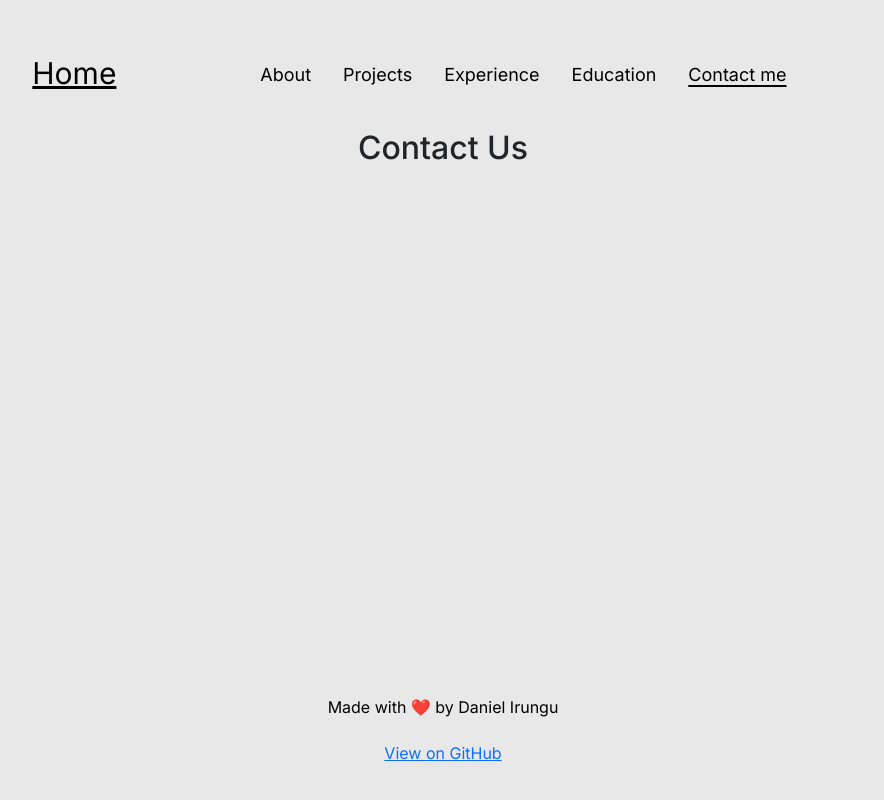
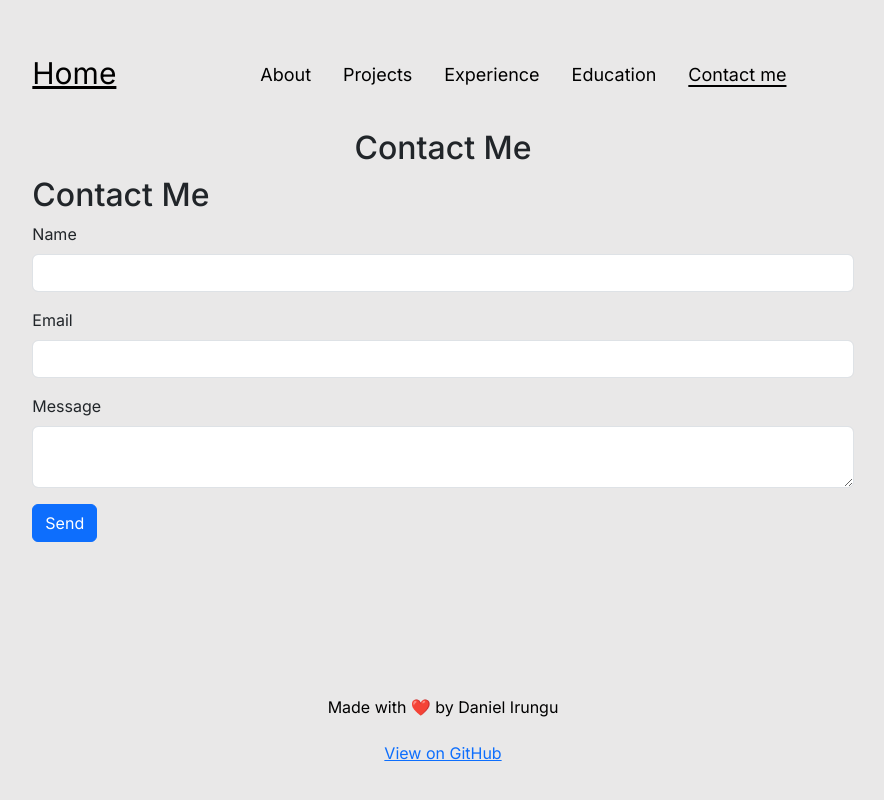
Before and after one commit to dan214/danielirunguresume, a Next.js app: page /contactme in a window 1280 px wide. Shown: the whole page, without its empty margins (197-1081 px from the left). Built offline with nearby package versions, Linux system fonts and the light colour scheme.

Commit message:
add contact me page and emailJS service

```diff
--- a/package.json
+++ b/package.json
@@ -14,6 +14,7 @@
     "@mui/material": "^5.15.7",
     "@octokit/rest": "^20.0.2",
     "bootstrap": "^5.3.2",
+    "emailjs-com": "^3.2.0",
     "next": "14.1.0",
     "react": "^18.2.0",
     "react-dom": "^18.2.0",
--- a/src/app/contactme/page.tsx
+++ b/src/app/contactme/page.tsx
@@ -1,7 +1,102 @@
+"use client"
+import React, { useRef, useState } from 'react';
+import { Button, Form, FormGroup, Label, Input, Container } from 'reactstrap';
+import emailjs from 'emailjs-com';
+
 export default function Page() {
+
+    const [formData, setFormData] = useState({
+        name: '',
+        email: '',
+        message: '',
+    });
+
+    const [messageSent, setMessageSent] = useState(false);
+
+    const form = useRef();
+
+    const handleChange = (e: React.ChangeEvent<HTMLInputElement | HTMLTextAreaElement>) => {
+        const { name, value } = e.target;
+        setFormData(prevState => ({
+            ...prevState,
+            [name]: value,
+        }));
+    };
+
+    const sendEmail = (e) => {
+        e.preventDefault();
+
+        console.log("e")
+        console.log(e)
+        console.log(form.current)
+
+        emailjs
+            .sendForm('service_04i5wbi', 'template_niqf7sp', e.target, 'jltWkwjye-Du-lq6D')
+            .then(
+                () => {
+                    console.log('SUCCESS!');
+                    setMessageSent(true);
+                },
+                (error) => {
+                    console.log('FAILED...', error.text);
+                },
+            );
+
+        setFormData({
+            name: '',
+            email: '',
+            message: '',
+        });
+    };
+
     return (
         <>
-            <div className="header-page"><h2>Contact Us</h2></div>
+            <div className="header-page">
+                <h2>Contact Me</h2>
+            </div>
+            <Container>
+                <h2>Contact Me</h2>
+                {!messageSent ? (
+                    <Form onSubmit={sendEmail}>
+                        <FormGroup>
+                            <Label for="name">Name</Label>
+                            <Input
+                                type="text"
+                                name="name"
+                                id="name"
+                                value={formData.name}
+                                onChange={handleChange}
+                                required
+                            />
+                        </FormGroup>
+                        <FormGroup>
+                            <Label for="email">Email</Label>
+                            <Input
+                                type="email"
+                                name="email"
+                                id="email"
+                                value={formData.email}
+                                onChange={handleChange}
+                                required
+                            />
+                        </FormGroup>
+                        <FormGroup>
+                            <Label for="message">Message</Label>
+                            <Input
+                                type="textarea"
+                                name="message"
+                                id="message"
+                                value={formData.message}
+                                onChange={handleChange}
+                                required
+                            />
+                        </FormGroup>
+                        <Button type="submit" color="primary">Send</Button>
+                    </Form>
+                ) : (
+                    <p>Email has been sent. Thank you!</p> // Display message if email sent
+                )}
+            </Container>
         </>
     )
 }
--- a/src/app/globals.css
+++ b/src/app/globals.css
@@ -41,10 +41,6 @@ a.active, .nav-item a:hover{
     text-decoration: underline;
       text-decoration-thickness: 2px; /* Adjust thickness as needed */
   text-underline-offset: 0.2em;
-}
-
-/* styles.css */
-.profile-pic-container {/* Set the desired height */ /* Hide any overflowing content */
 }
 
 .profile-pic {/* Make sure the image takes up the entire container width */ /* Make sure the image takes up the entire container height */
```
Also changed, not shown: 1 other file (tests, documents, lock files or other folders).
